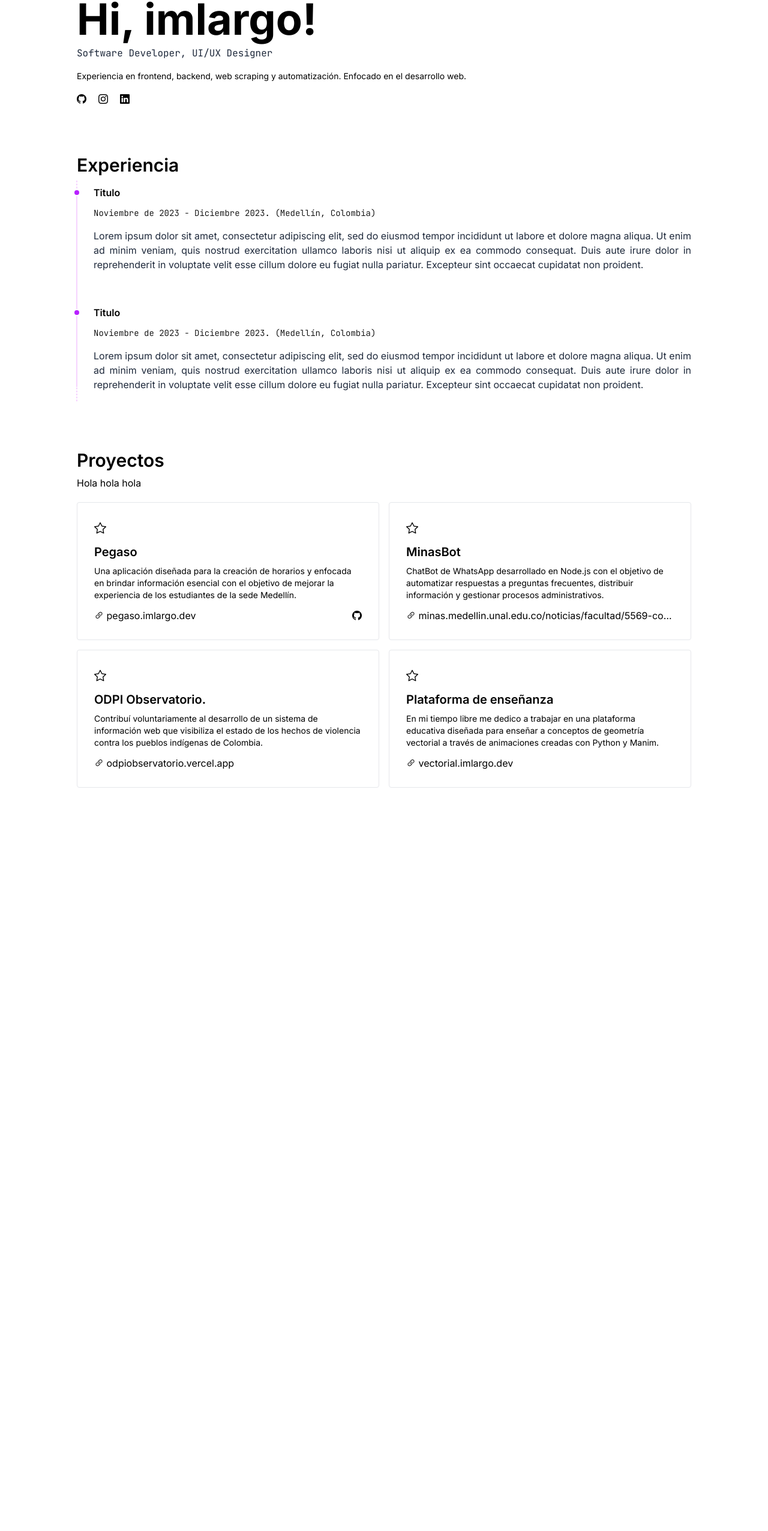
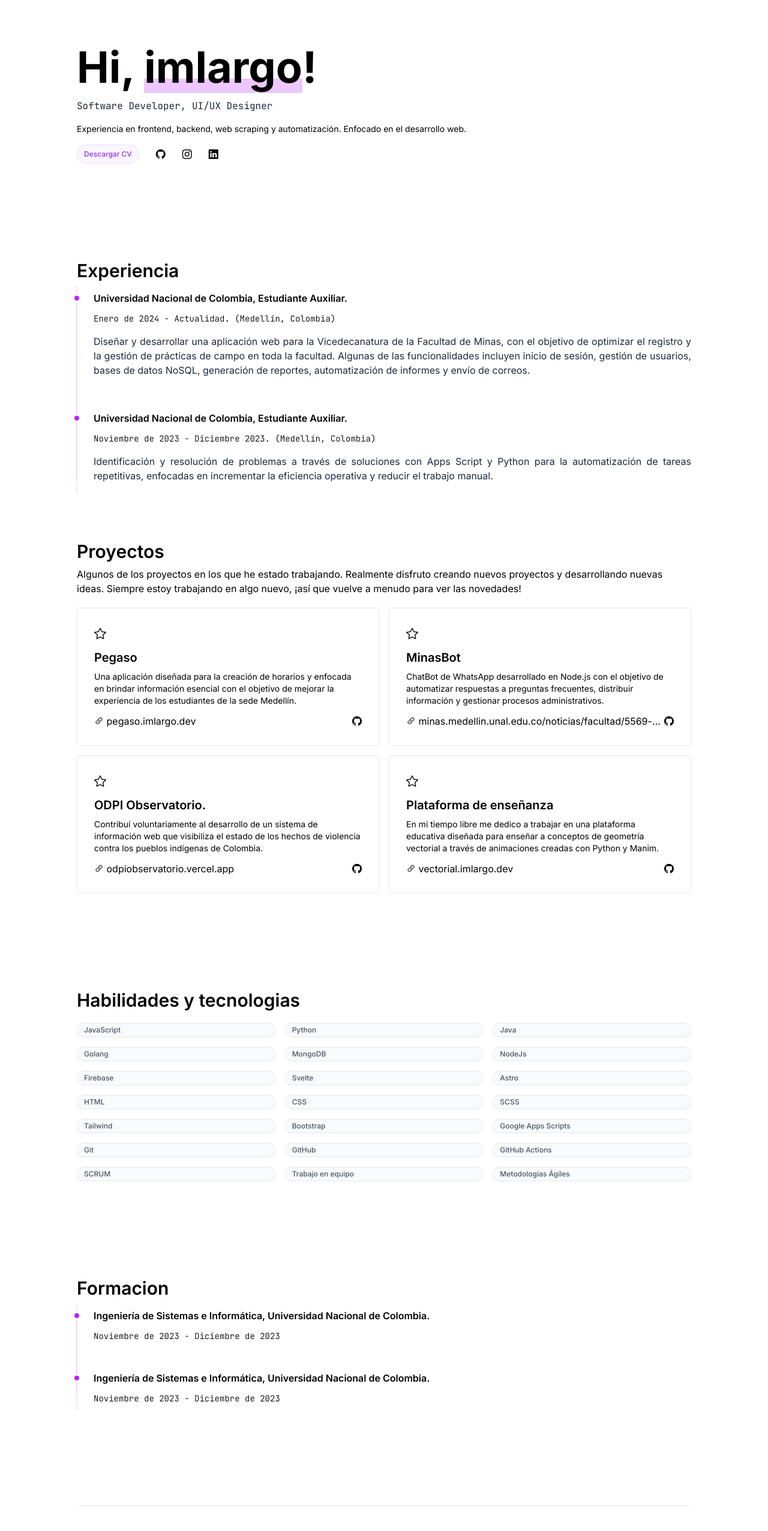
Before and after one commit to imlargo/portfolio, a SvelteKit app: page / in a window 1280 px wide. Shown: the part 232-2784 px from the top of the page at 60% size. Before the commit the page ends 1705 px from the top, so only its background shows below. Built offline with nearby package versions, Linux system fonts and the light colour scheme.

Commit message:
add new sections

```diff
--- a/src/lib/components/UI/Cards/ExperienceCard.svelte
+++ /dev/null
@@ -1,33 +0,0 @@
-<li class="relative pl-7 before:absolute">
-	<div class="flex flex-col flex-1 gap-2">
-		<h3 class="font-semibold mb-1">Titulo</h3>
-		<span class="font-light text-sm font-mono"
-			>Noviembre de 2023 - Diciembre 2023. (Medellín, Colombia)</span
-		>
-		<p class="my-2 text-justify text-slate-800">
-			Lorem ipsum dolor sit amet, consectetur adipiscing elit, sed do eiusmod tempor incididunt ut
-			labore et dolore magna aliqua. Ut enim ad minim veniam, quis nostrud exercitation ullamco
-			laboris nisi ut aliquip ex ea commodo consequat. Duis aute irure dolor in reprehenderit in
-			voluptate velit esse cillum dolore eu fugiat nulla pariatur. Excepteur sint occaecat cupidatat
-			non proident.
-		</p>
-	</div>
-</li>
-
-<style lang="scss">
-	li {
-		&::before {
-			position: absolute;
-			z-index: 10;
-			left: 0px;
-			top: 0.5rem;
-			height: 0.5rem;
-			width: 0.5rem;
-			transform: translateX(-50%);
-			border-radius: 9999px;
-			background-color: #b820ff;
-			box-shadow: var(--tw-ring-inset) 0 0 0 calc(2px + var(--tw-ring-offset-width))
-				rgb(255 255 255);
-		}
-	}
-</style>
--- a/src/lib/components/UI/Footer.svelte
+++ b/src/lib/components/UI/Footer.svelte
@@ -1,4 +1,62 @@
-<footer>
+<hr>
+
+<footer class="grid grid-cols-3 py-10 text-sm ">
+
+    <section class="grid items-center col-span-2">
+        <span class="text-4xl font-mono">imlargo</span>
+    </section>
+
+    <section class="grid grid-cols-2">
+
+        <div>
+            <span class="font-semibold">Paginas</span>
+
+            <div class="flex flex-col gap-7 mt-4">
+				<a href="/" class="flex gap-3">
+					<span>Home</span>
+				</a>
+
+				<a href="/about" class="flex gap-3">
+					<span>About</span>
+				</a>
+
+				<a href="/blog" class="flex gap-3">
+					<span>Blog</span>
+				</a>
+
+			</div>
+        </div>
+
+        <div>
+            <span class="font-semibold">Sigueme</span>
+
+            <div class="flex flex-col gap-7 mt-4">
+				<a href="https://github.com/imlargo" class="flex gap-3">
+					<i class="bi bi-github"></i>
+					<span>GitHub</span>
+				</a>
+
+				<a href="https://www.instagram.com/imlargo" class="flex gap-3">
+					<i class="bi bi-instagram"></i>
+					<span>Instagram</span>
+				</a>
+
+				<a href="https://www.linkedin.com/in/imlargo" class="flex gap-3">
+					<i class="bi bi-linkedin"></i>
+					<span>LinkedIn</span>
+				</a>
+
+                <a href="mailto:spencer@planetaria.tech" class="flex gap-3">
+					<i class="bi bi-envelope"></i>
+					<span>Email</span>
+				</a>
+			</div>
+        </div>
+
+    </section>
+
+
+
 </footer>
 
 <style lang="scss">
--- /dev/null
+++ b/src/lib/components/UI/Items/Education.svelte
@@ -0,0 +1,24 @@
+<li class="relative pl-7 before:absolute">
+	<div class="flex flex-col flex-1 gap-2">
+		<h3 class="font-semibold mb-1">Ingeniería de Sistemas e Informática, Universidad Nacional de Colombia.</h3>
+		<span class="font-light text-sm font-mono">Noviembre de 2023 - Diciembre de 2023</span>
+	</div>
+</li>
+
+<style lang="scss">
+	li {
+		&::before {
+			position: absolute;
+			z-index: 10;
+			left: 0px;
+			top: 0.5rem;
+			height: 0.5rem;
+			width: 0.5rem;
+			transform: translateX(-50%);
+			border-radius: 9999px;
+			background-color: #b820ff;
+			box-shadow: var(--tw-ring-inset) 0 0 0 calc(2px + var(--tw-ring-offset-width))
+				rgb(255 255 255);
+		}
+	}
+</style>
--- /dev/null
+++ b/src/lib/components/UI/Items/Experience.svelte
@@ -0,0 +1,36 @@
+<script>
+
+	const { cargo, fecha, children } = $props();
+
+</script>
+
+
+<li class="relative pl-7 before:absolute">
+	<div class="flex flex-col flex-1 gap-2">
+		<h3 class="font-semibold mb-1">{cargo}</h3>
+		<span class="font-light text-sm font-mono">{fecha}</span
+		>
+		<div class="my-2 text-justify text-slate-800">
+			{@render children()}
+		</div>
+
+	</div>
+</li>
+
+<style lang="scss">
+	li {
+		&::before {
+			position: absolute;
+			z-index: 10;
+			left: 0px;
+			top: 0.5rem;
+			height: 0.5rem;
+			width: 0.5rem;
+			transform: translateX(-50%);
+			border-radius: 9999px;
+			background-color: #b820ff;
+			box-shadow: var(--tw-ring-inset) 0 0 0 calc(2px + var(--tw-ring-offset-width))
+				rgb(255 255 255);
+		}
+	}
+</style>
--- /dev/null
+++ b/src/lib/components/UI/Items/Skill.svelte
@@ -0,0 +1,7 @@
+<span class="block w-50 items-center rounded-full bg-gray-50 px-3 py-1 text-xs font-medium text-gray-600 ring-1 ring-inset ring-gray-700/10">
+    <slot />
+</span>
+
+<style lang="scss">
+
+</style>
--- a/src/routes/+page.svelte
+++ b/src/routes/+page.svelte
@@ -1,21 +1,29 @@
 <script>
-	import ProyectCard from '$src/lib/components/UI/Cards/ProyectCard.svelte';
-	import ExperienceCard from '$src/lib/components/UI/Cards/ExperienceCard.svelte';
+	import ProyectCard from '$src/lib/components/UI/Items/ProyectCard.svelte';
+	import ExperienceCard from '$src/lib/components/UI/Items/Experience.svelte';
+	import EducationItem from '$src/lib/components/UI/Items/Education.svelte';
+	import Skill from '$src/lib/components/UI/Items/Skill.svelte';
 </script>
 
 <svelte:head>
 	<title>About</title>
 </svelte:head>
 
-<section class="my-20">
-	<h1 class="text-7xl font-bold mb-2">Hi, imlargo!</h1>
+<section class="my-20 py-20">
+	<h1 class="text-7xl font-bold mb-4">Hi, <span class="subrayado">imlargo</span>!</h1>
 	<span class="font-mono text-slate-800">Software Developer, UI/UX Designer</span>
 
 	<p class="mt-4 text-sm">
 		Experiencia en frontend, backend, web scraping y automatización. Enfocado en el desarrollo web.
 	</p>
 
-	<div class="flex gap-5 mt-4">
+	<div class="flex items-center gap-7 mt-4">
+		<a
+			class="block w-50 items-center rounded-full bg-purple-50 px-3 py-2 text-xs font-medium text-purple-600 ring-1 ring-inset ring-purple-700/10"
+		>
+			<span>Descargar CV</span>
+		</a>
+
 		<a href="https://github.com/imlargo">
 			<i class="bi bi-github"></i>
 		</a>
@@ -33,15 +41,35 @@
 <section id="experiencia py-20 my-20">
 	<h3 class="text-3xl font-semibold mb-2">Experiencia</h3>
 	<ul class="experience-list gap-12 py-2 before:absolute after:absolute">
-		<ExperienceCard />
-		<ExperienceCard />
+		<ExperienceCard
+			cargo="Universidad Nacional de Colombia, Estudiante Auxiliar."
+			fecha="Enero de 2024 - Actualidad. (Medellín, Colombia)"
+		>
+			Diseñar y desarrollar una aplicación web para la Vicedecanatura de la Facultad de Minas, con
+			el objetivo de optimizar el registro y la gestión de prácticas de campo en toda la facultad.
+			Algunas de las funcionalidades incluyen inicio de sesión, gestión de usuarios, bases de datos
+			NoSQL, generación de reportes, automatización de informes y envío de correos.
+		</ExperienceCard>
+
+		<ExperienceCard
+			cargo="Universidad Nacional de Colombia, Estudiante Auxiliar."
+			fecha="Noviembre de 2023 - Diciembre 2023. (Medellín, Colombia)"
+		>
+			Identificación y resolución de problemas a través de soluciones con Apps Script y Python para
+			la automatización de tareas repetitivas, enfocadas en incrementar la eficiencia operativa y
+			reducir el trabajo manual.
+		</ExperienceCard>
 	</ul>
 </section>
 
-<section class="my-20" id="proyectos">
+<section class="py-20" id="proyectos">
 	<h3 class="text-3xl font-semibold mb-2">Proyectos</h3>
 
-	<p>Hola hola hola</p>
+	<p>
+		Algunos de los proyectos en los que he estado trabajando. Realmente disfruto creando nuevos
+		proyectos y desarrollando nuevas ideas. Siempre estoy trabajando en algo nuevo, ¡así que vuelve
+		a menudo para ver las novedades!
+	</p>
 
 	<div class="grid gap-4 grid-cols-1 lg:grid-cols-2 mt-5">
 		<ProyectCard
@@ -55,30 +83,69 @@
 
 		<ProyectCard
 			link="https://minas.medellin.unal.edu.co/noticias/facultad/5569-con-inteligencia-artificial-estudiantes-optimizan-las-solicitudes-estudiantiles"
-			repo=""
+			repo="https://github.com/imlargo/pegaso"
 			title="MinasBot"
 		>
 			ChatBot de WhatsApp desarrollado en Node.js con el objetivo de automatizar respuestas a
 			preguntas frecuentes, distribuir información y gestionar procesos administrativos.
 		</ProyectCard>
 
-		<ProyectCard link="https://odpiobservatorio.vercel.app" repo="" title="ODPI Observatorio.">
+		<ProyectCard
+			link="https://odpiobservatorio.vercel.app"
+			repo="https://github.com/imlargo/pegaso"
+			title="ODPI Observatorio."
+		>
 			Contribuí voluntariamente al desarrollo de un sistema de información web que visibiliza el
 			estado de los hechos de violencia contra los pueblos indígenas de Colombia.
 		</ProyectCard>
 
-		<ProyectCard link="https://vectorial.imlargo.dev" repo="" title="Plataforma de enseñanza">
+		<ProyectCard
+			link="https://vectorial.imlargo.dev"
+			repo="https://github.com/imlargo/pegaso"
+			title="Plataforma de enseñanza"
+		>
 			En mi tiempo libre me dedico a trabajar en una plataforma educativa diseñada para enseñar a
 			conceptos de geometría vectorial a través de animaciones creadas con Python y Manim.
 		</ProyectCard>
 	</div>
 </section>
 
-<section id="habilidades"></section>
+<section class="py-20" id="habilidades">
+	<h3 class="text-3xl font-semibold mb-2">Habilidades y tecnologias</h3>
 
-<section id="educacion"></section>
+	<div class="grid gap-4 grid-cols-2 lg:grid-cols-3 mt-5">
+		<Skill>JavaScript</Skill>
+		<Skill>Python</Skill>
+		<Skill>Java</Skill>
+		<Skill>Golang</Skill>
+		<Skill>MongoDB</Skill>
+		<Skill>NodeJs</Skill>
+		<Skill>Firebase</Skill>
+		<Skill>Svelte</Skill>
+		<Skill>Astro</Skill>
+		<Skill>HTML</Skill>
+		<Skill>CSS</Skill>
+		<Skill>SCSS</Skill>
+		<Skill>Tailwind</Skill>
+		<Skill>Bootstrap</Skill>
+		<Skill>Google Apps Scripts</Skill>
+		<Skill>Git</Skill>
+		<Skill>GitHub</Skill>
+		<Skill>GitHub Actions</Skill>
+		<Skill>SCRUM</Skill>
+		<Skill>Trabajo en equipo</Skill>
+		<Skill>Metodologías Ágiles</Skill>
+	</div>
+</section>
 
-<section id="certificados"></section>
+<section class="py-20" id="educacion">
+	<h3 class="text-3xl font-semibold mb-2">Formacion</h3>
+	<ul class="experience-list gap-12 py-2 before:absolute after:absolute">
+		<EducationItem />
+
+		<EducationItem />
+	</ul>
+</section>
 
 <style lang="scss">
 	.experience-list {
@@ -106,4 +173,20 @@
 			border-color: #f6d4ff;
 		}
 	}
+
+	.subrayado {
+		position: relative;
+
+		&::after {
+			content: '';
+			position: absolute;
+			width: 100%;
+			bottom: 0rem;
+			left: 0;
+			height: 1.5rem;
+			z-index: -1;
+
+			background-color: #edc7ff;
+		}
+	}
 </style>
```
Also changed, not shown: src/lib/components/UI/Items/ProyectCard.svelte (renamed from src/lib/components/UI/Cards/ProyectCard.svelte).
